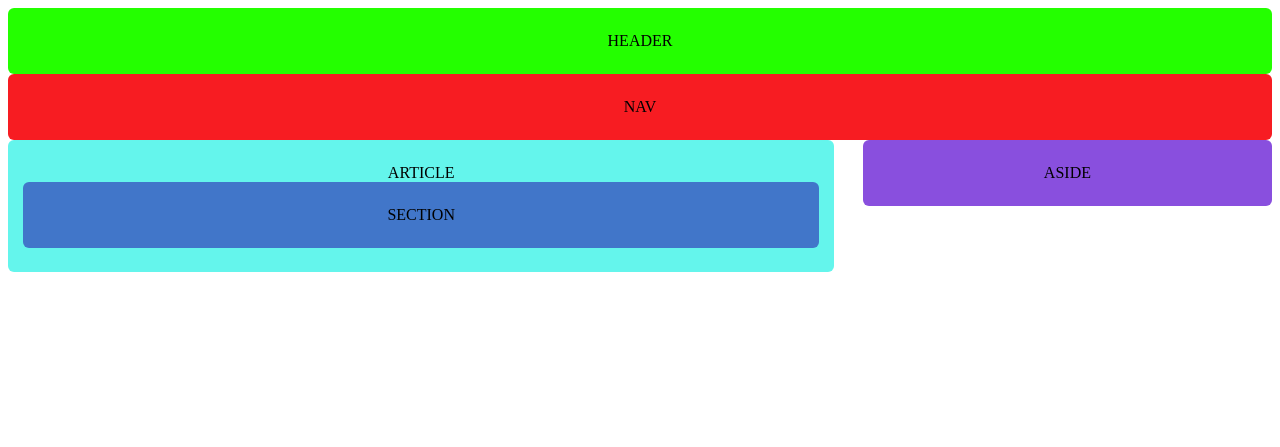
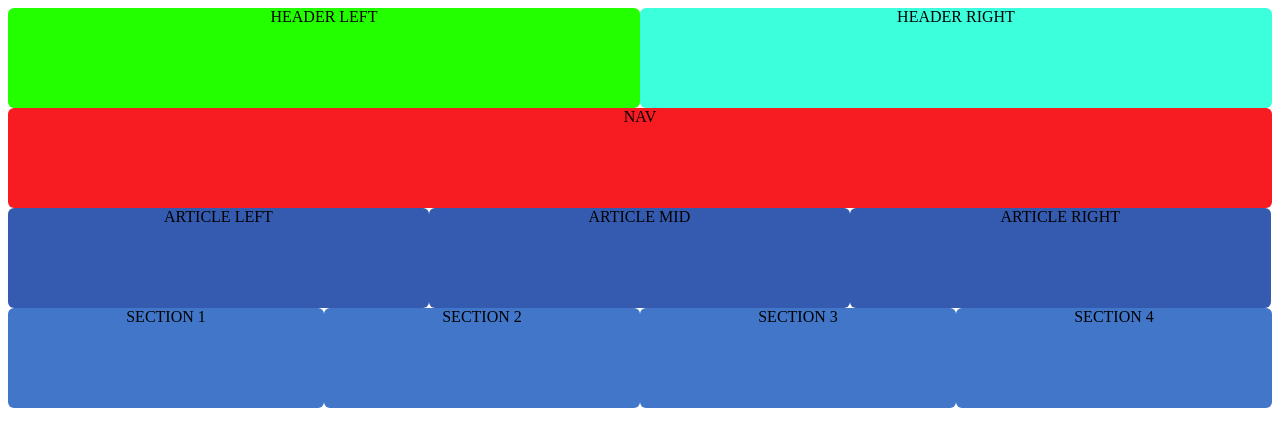
Before and after one commit to trandaniel/cps630labs, a PHP site: page / in a window 1280 px wide. Shown: the top 447 px of the page. Run offline with PHP 8.4, Linux system fonts and the light colour scheme.

Commit message:
Sectioning tags

```diff
--- a/lab1/assets/style/style.css
+++ b/lab1/assets/style/style.css
@@ -1,43 +1,57 @@
+main {
+  display: flex ;
+  flex-flow: row wrap ;
+  box-sizing: border-box;
+}
+
+header, nav, article, section, aside {
+  width: 100% ;
+  min-width: 75px ;
+  min-height: 100px ;
+  border-radius: 6px ;
+  text-align: center ;
+}
+
 header {
   background-color: #24ff00 ;
-  border-radius: 6px ;
-  padding: 24px 15px ;
-  text-align: center ;
-  display: block ;
+}
+
+.head2 {
+  background-color: #3cffdc ;
 }
 
 nav {
   background-color: #f71c22 ;
-  border-radius: 6px ;
-  padding: 24px 15px ;
-  text-align: center ;
-  display: block ;
 }
 
 article {
-  background-color: #64f5ec ;
-  border-radius: 6px ;
-  padding: 24px 15px ;
-  text-align: center ;
-  display: block ;
-  float: left ;
-  width: 63% ;
+  background-color: #355bb0 ;
 }
 
 section {
   background-color: #4176c9 ;
-  border-radius: 6px ;
-  padding: 24px 15px ;
-  text-align: center ;
-  display: block ;
 }
 
 aside {
   background-color: #894fde ;
-  border-radius: 6px ;
-  padding: 24px 15px ;
-  text-align: center ;
-  display: block ;
-  float: right ;
-  width: 30% ;
 }
+
+@media (min-width: 600px) {
+  section {
+    width: 50% ;
+  }
+}
+
+@media (min-width: 1000px) {
+  .head1, .head2 {
+    width: 50% ;
+  }
+
+  article {
+    width: 33.3% ;
+  }
+
+  section {
+    width: 25% ;
+  }
+}
--- a/lab1/index.html
+++ b/lab1/index.html
@@ -6,21 +6,37 @@
   <link rel="stylesheet" href="assets/style/style.css">
 </head>
 <body>
-    <header>
-      HEADER
+  <main>
+    <header class = "head1">
+      HEADER LEFT
+    </header>
+    <header class = "head2">
+      HEADER RIGHT
     </header>
     <nav>
       NAV
     </nav>
-    <article>
-      ARTICLE
-      <section>
-        SECTION
-        <br>
+    <article class = "art1">
+      ARTICLE LEFT
+    </article>
+    <article class = "art2">
+      ARTICLE MID
+    </article>
+    <article class = "art3">
+      ARTICLE RIGHT
+    </article>
+    <section class = "sec1">
+      SECTION 1
     </section>
-    </article>
-    <aside>
-      ASIDE
-    </aside>
+    <section class = "sec2">
+      SECTION 2
+    </section>
+    <section class = "sec3">
+      SECTION 3
+    </section>
+    <section class = "sec4">
+      SECTION 4
+    </section>
+  </main>
 </body>
 </html>
```
Lines whose indentation alone changed are shown as unchanged.
